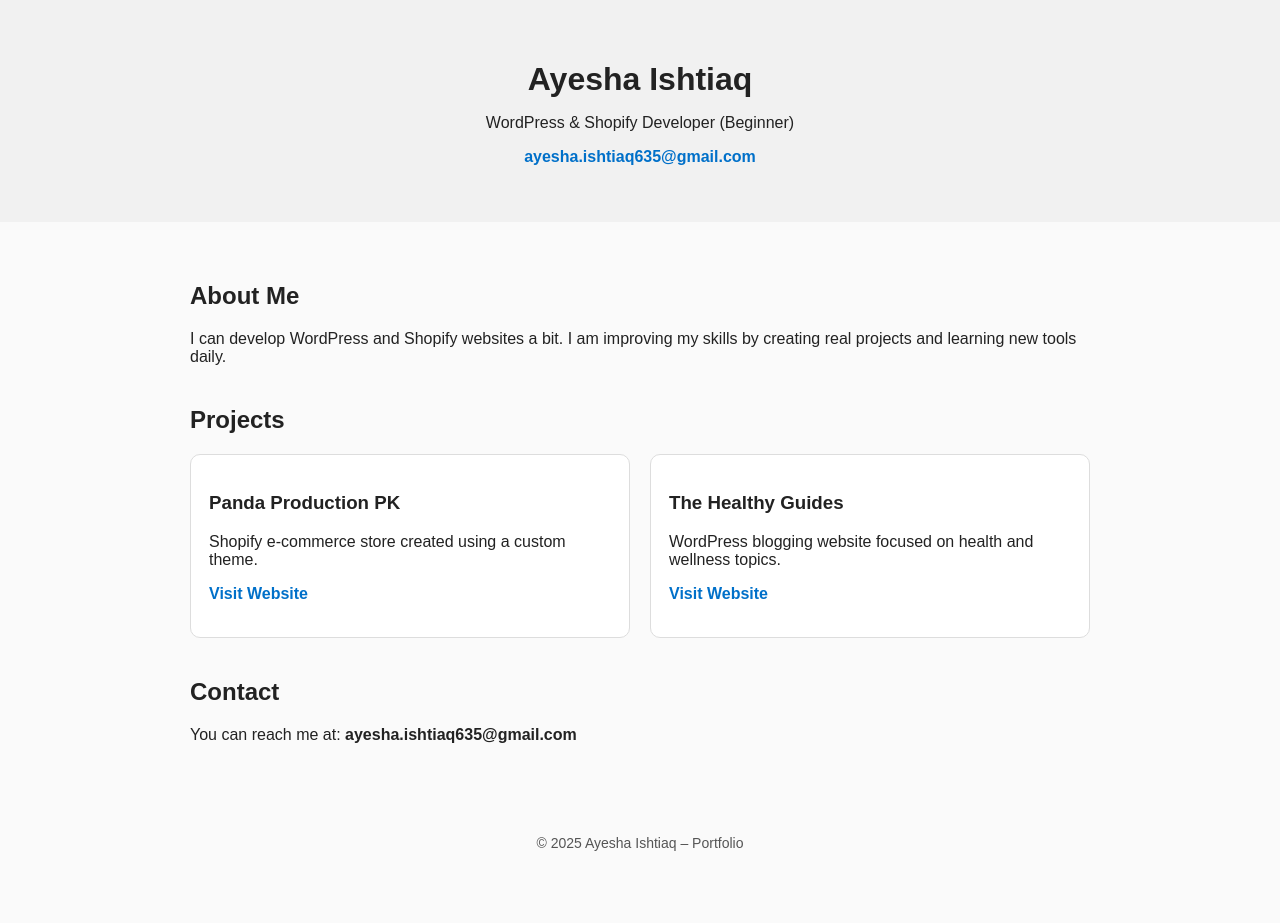
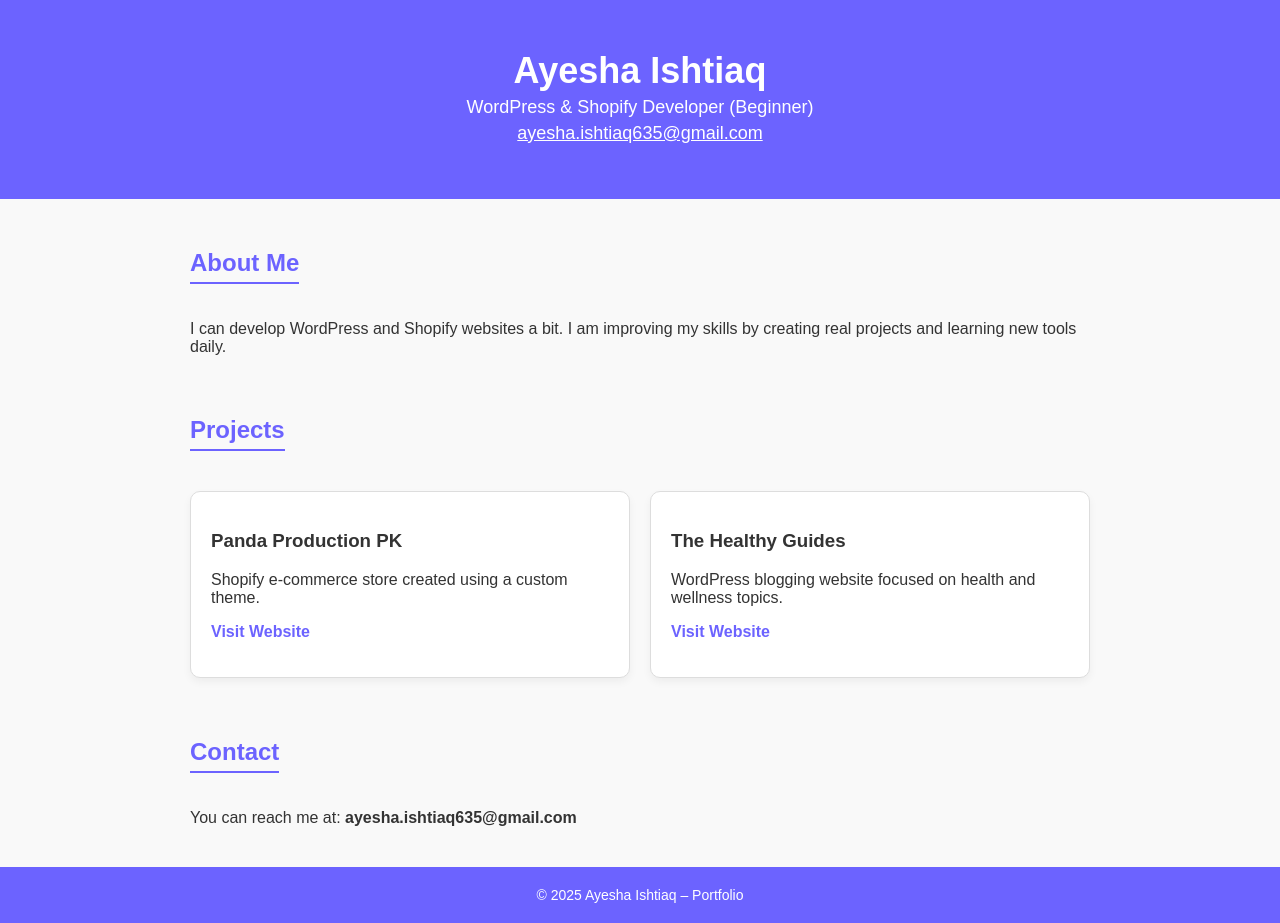
Before and after one commit to ayeshaishtiaq/ayeshaishtiaq.github.io, a plain HTML site: page index.html in a window 1280 px wide. Before the commit the page ends 866 px from the top, so only its background shows below. Drawn offline with Linux system fonts and the light colour scheme.

Commit message:
Update index.html
Update portfolio design with colors and project cards

```diff
--- a/index.html
+++ b/index.html
@@ -6,32 +6,45 @@
 <title>Ayesha Ishtiaq – Portfolio</title>
 <style>
     body {
-            font-family: Arial, sans-serif;
+        font-family: 'Arial', sans-serif;
         margin: 0;
         padding: 0;
-            color: #222;
-            background: #fafafa;
+        background: #f9f9f9;
+        color: #333;
     }
 
     header {
         text-align: center;
-            padding: 40px 20px;
-            background: #f1f1f1;
+        padding: 50px 20px;
+        background: #6C63FF; /* nice purple */
+        color: white;
     }
 
-        h1 {
-            font-size: 32px;
-            margin-bottom: 5px;
+    header h1 {
+        margin: 0;
+        font-size: 36px;
     }
 
-        h2 {
-            margin-top: 40px;
+    header p {
+        font-size: 18px;
+        margin: 5px 0;
     }
 
     .container {
         max-width: 900px;
-            margin: 0 auto;
-            padding: 20px;
+        margin: 30px auto;
+        padding: 0 15px;
+    }
+
+    section {
+        margin-bottom: 40px;
+    }
+
+    h2 {
+        color: #6C63FF;
+        border-bottom: 2px solid #6C63FF;
+        display: inline-block;
+        padding-bottom: 5px;
     }
 
     .projects {
@@ -43,24 +56,35 @@
 
     .card {
         background: white;
-            padding: 18px;
+        padding: 20px;
         border-radius: 10px;
         border: 1px solid #ddd;
+        box-shadow: 0 4px 8px rgba(0,0,0,0.05);
+        transition: transform 0.2s;
     }
 
-        a {
-            color: #0070c9;
+    .card:hover {
+        transform: translateY(-5px);
+    }
+
+    .card a {
+        color: #6C63FF;
         text-decoration: none;
         font-weight: bold;
     }
 
+    .card a:hover {
+        text-decoration: underline;
+    }
+
     footer {
         text-align: center;
-            padding: 15px;
-            margin-top: 40px;
+        padding: 20px;
+        background: #6C63FF;
+        color: white;
         font-size: 14px;
-            color: #555;
     }
+
 </style>
 </head>
 <body>
@@ -68,15 +92,14 @@
 <header>
     <h1>Ayesha Ishtiaq</h1>
     <p>WordPress & Shopify Developer (Beginner)</p>
-        <p><a href="mailto:ayesha.ishtiaq635@gmail.com">ayesha.ishtiaq635@gmail.com</a></p>
+    <p><a href="mailto:ayesha.ishtiaq635@gmail.com" style="color:white;">ayesha.ishtiaq635@gmail.com</a></p>
 </header>
 
 <div class="container">
     <section>
         <h2>About Me</h2>
         <p>
-                I can develop WordPress and Shopify websites a bit.
-                I am improving my skills by creating real projects and learning new tools daily.
+            I can develop WordPress and Shopify websites a bit. I am improving my skills by creating real projects and learning new tools daily.
         </p>
     </section>
 
```
Lines whose indentation alone changed are shown as unchanged.
